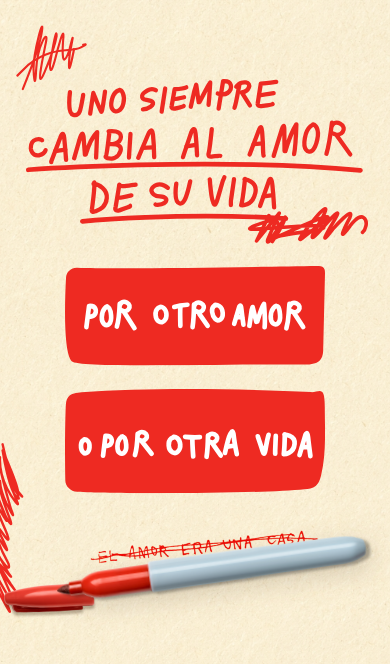
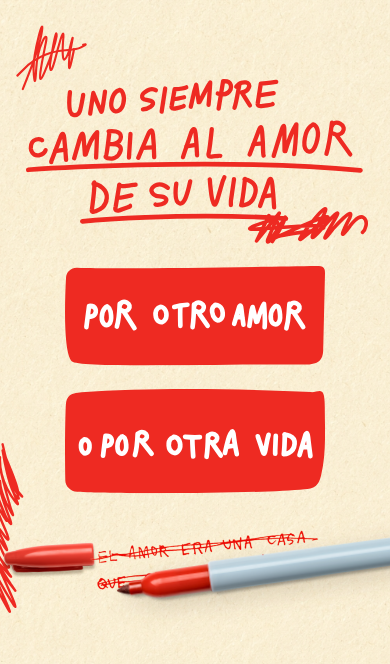
Before and after one commit to omarbercor/amalia_libroamor, an Astro site: page / in a window 390 px wide. Shown: the part 96-760 px from the top of the page. Built offline with nearby package versions, Linux system fonts and the light colour scheme; Astro itself is replaced by a stand-in of ours; a web font is replaced by a local one.

Commit message:
fix(home): set mobile cap to top 86% and shift sharpie tip right towards center/60%

```diff
--- a/src/pages/index.astro
+++ b/src/pages/index.astro
@@ -288,8 +288,8 @@ import InteractiveSharpieCanvas from '../components/InteractiveSharpieCanvas.ast
 
     .marker-cap-wrapper {
       position: absolute;
-      top: auto;
-      bottom: 0%;
+      top: 86%;
+      bottom: auto;
       left: -20px;
       width: 95px;
     }
@@ -339,7 +339,7 @@ import InteractiveSharpieCanvas from '../components/InteractiveSharpieCanvas.ast
       width: 100%;
       margin-top: -35px;
       margin-bottom: 0.5rem;
-      margin-left: 20%;
+      margin-left: 55%;
       z-index: 15;
     }
   }
```
